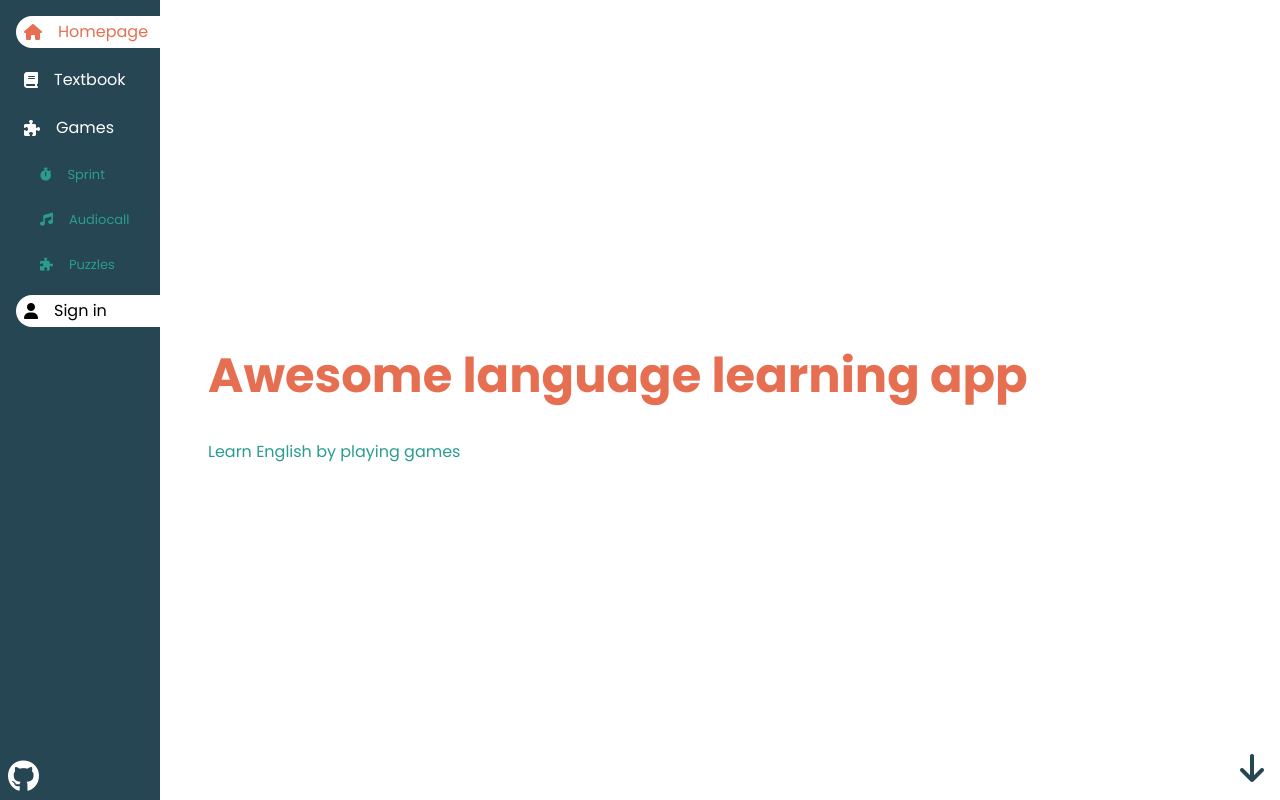
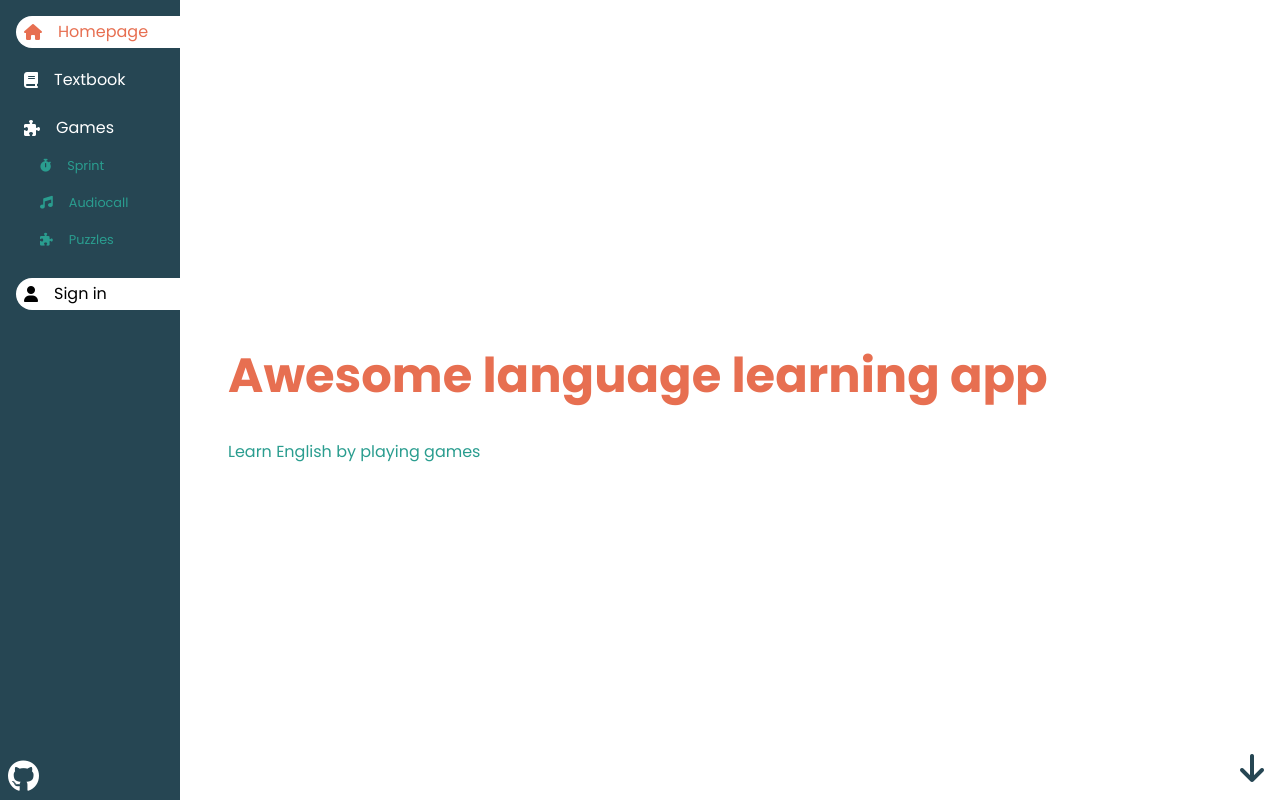
Before and after one commit to SavitskayaKseniya22/lang-app, a React (Create React App) app: page / in a window 1280 px wide. Shown: the top 800 px of the page. Built offline with nearby package versions, Linux system fonts and the light colour scheme.

Commit message:
refactor: side panel style

```diff
--- a/src/components/sideNavigation/SidePanel.tsx
+++ b/src/components/sideNavigation/SidePanel.tsx
@@ -8,7 +8,7 @@ const StyledSidePanel = styled('nav')`
   position: sticky;
   top: 0;
   z-index: 100;
-  min-width: 160px;
+  min-width: 180px;
 
   @media ${ScreenSize.TABLET} {
     height: 100vh;
--- a/src/components/sideNavigation/components/MainNavigation.tsx
+++ b/src/components/sideNavigation/components/MainNavigation.tsx
@@ -3,7 +3,7 @@ import { NavLink } from 'react-router-dom';
 import styled from 'styled-components';
 import { ScreenSize } from '../../../interfaces';
 import { useAppSelector } from '../../../store/store';
-import SignInControl from '../../auth/components/SignInControl';
+import SignInControl from './SignInControl';
 
 const StyledNavigation = styled('ul')`
   display: flex;
@@ -11,49 +11,38 @@ const StyledNavigation = styled('ul')`
   justify-content: center;
   gap: 1rem;
   padding: 0 1rem 1rem 1rem;
-
-  @media ${ScreenSize.TABLET} {
-    flex-direction: column;
-    padding: 1rem 0 1rem 1rem;
-  }
-`;
-
-const StyledNavigationItem = styled('li')`
-  &.hidden_mobile {
-    display: none;
-  }
+  font-size: 1.25rem;
 
   span {
     display: none;
   }
 
-  font-size: 1.25rem;
-
   @media ${ScreenSize.TABLET} {
-    &.hidden_mobile {
-      display: block;
-      font-size: small;
-      margin-left: 1rem;
-
-      a {
-        color: rgb(42, 157, 143);
-      }
-    }
-
-    &.hidden_desktop {
-      display: none;
-    }
+    flex-direction: column;
+    padding: 1rem 0 1rem 1rem;
+    font-size: 1rem;
 
     span {
       display: inline;
     }
-
-    font-size: 1rem;
   }
 `;
 
-const StyledNavLink = styled(NavLink)`
-  color: white;
+const StyledNavigationSub = styled('ul')`
+  display: none;
+
+  @media ${ScreenSize.TABLET} {
+    display: flex;
+    justify-content: center;
+    flex-direction: column;
+    padding: 0.5rem 0 0.5rem 1rem;
+    gap: 0.5rem;
+    font-size: 0.8rem;
+  }
+`;
+
+const StyledNavLink = styled(NavLink)<{ $type?: 'SUB' }>`
+  color: ${(props) => (props.$type === 'SUB' ? 'rgb(42, 157, 143)' : 'white')};
   padding: 0.5rem;
   display: flex;
   gap: 1rem;
@@ -61,8 +50,10 @@ const StyledNavLink = styled(NavLink)`
 
   &.active {
     border-radius: 0 0 1.5rem 1.5rem;
-    background-color: white;
-    color: rgb(231, 111, 81);
+    background-color: ${(props) =>
+      props.$type === 'SUB' ? 'rgb(42, 157, 143)' : 'white'};
+    color: ${(props) =>
+      props.$type === 'SUB' ? 'white' : 'rgb(231, 111, 81)'};
   }
 
   @media ${ScreenSize.TABLET} {
@@ -77,72 +68,80 @@ function MainNavigation() {
 
   return (
     <StyledNavigation>
-      <StyledNavigationItem>
+      <li>
         <StyledNavLink to="/" title="Homepage">
           <i className="fa-solid fa-house" />
           <span>Homepage</span>
         </StyledNavLink>
-      </StyledNavigationItem>
-      <StyledNavigationItem>
+      </li>
+      <li>
         <StyledNavLink to="/text-book" title="Textbook">
           <i className="fa-solid fa-book" />
           <span>Textbook</span>
         </StyledNavLink>
-      </StyledNavigationItem>
-      <StyledNavigationItem>
+      </li>
+      <li>
         <StyledNavLink to="/games" title="Games">
           <i className="fa-solid fa-puzzle-piece" />
           <span>Games</span>
         </StyledNavLink>
-      </StyledNavigationItem>
-      <StyledNavigationItem className="hidden_mobile">
-        <StyledNavLink to="/games/sprint" title="Sprint">
+        <StyledNavigationSub>
+          <li>
+            <StyledNavLink to="/games/sprint" title="Sprint" $type="SUB">
               <i className="fa-solid fa-stopwatch" />
               <span>Sprint</span>
             </StyledNavLink>
-      </StyledNavigationItem>
-
-      <StyledNavigationItem className="hidden_mobile">
-        <StyledNavLink to="/games/audiocall" title="Audiocall">
+          </li>
+          <li>
+            <StyledNavLink to="/games/audiocall" title="Audiocall" $type="SUB">
               <i className="fa-solid fa-music" />
               <span>Audiocall</span>
             </StyledNavLink>
-      </StyledNavigationItem>
-
-      <StyledNavigationItem className="hidden_mobile">
-        <StyledNavLink to="/games/puzzles" title="Puzzles">
+          </li>
+          <li>
+            <StyledNavLink to="/games/puzzles" title="Puzzles" $type="SUB">
               <i className="fa-solid fa-puzzle-piece" />
               <span>Puzzles</span>
             </StyledNavLink>
-      </StyledNavigationItem>
+          </li>
+        </StyledNavigationSub>
+      </li>
 
-      <StyledNavigationItem>
+      <li>
         {user ? (
+          <>
             <StyledNavLink to="/profile" title="Profile">
               <i className="fa-solid fa-user" />
               <span>Profile</span>
             </StyledNavLink>
+
+            <StyledNavigationSub>
+              <li>
+                <StyledNavLink
+                  to="/profile/collection"
+                  title="Collection"
+                  $type="SUB"
+                >
+                  <i className="fa-regular fa-folder" />
+                  <span>Collection</span>
+                </StyledNavLink>
+              </li>
+              <li>
+                <StyledNavLink
+                  to="/profile/statistics"
+                  title="Statistics"
+                  $type="SUB"
+                >
+                  <i className="fa-solid fa-table" />
+                  <span>Statistics</span>
+                </StyledNavLink>
+              </li>
+            </StyledNavigationSub>
+          </>
         ) : (
           <SignInControl />
         )}
-      </StyledNavigationItem>
-
-      {user && (
-        <>
-          <StyledNavigationItem className="hidden_mobile">
-            <StyledNavLink to="/profile/collection" title="Collection">
-              <i className="fa-regular fa-folder" />
-              <span>Collection</span>
-            </StyledNavLink>
-          </StyledNavigationItem>
-          <StyledNavigationItem className="hidden_mobile">
-            <StyledNavLink to="/profile/statistics" title="Statistics">
-              <i className="fa-solid fa-table" />
-              <span>Statistics</span>
-            </StyledNavLink>
-          </StyledNavigationItem>
-        </>
-      )}
+      </li>
     </StyledNavigation>
   );
 }
--- a/src/components/auth/components/SignInControl.tsx
+++ b/src/components/sideNavigation/components/SignInControl.tsx
@@ -2,7 +2,7 @@ import React, { useContext } from 'react';
 import styled from 'styled-components';
 
 import ModalContext from '../../modal/ModalContext';
-import Auth from '../Auth';
+import Auth from '../../auth/Auth';
 import { ScreenSize } from '../../../interfaces';
 
 const StyledSignInControl = styled('button')`
```
Lines whose indentation alone changed are shown as unchanged.
